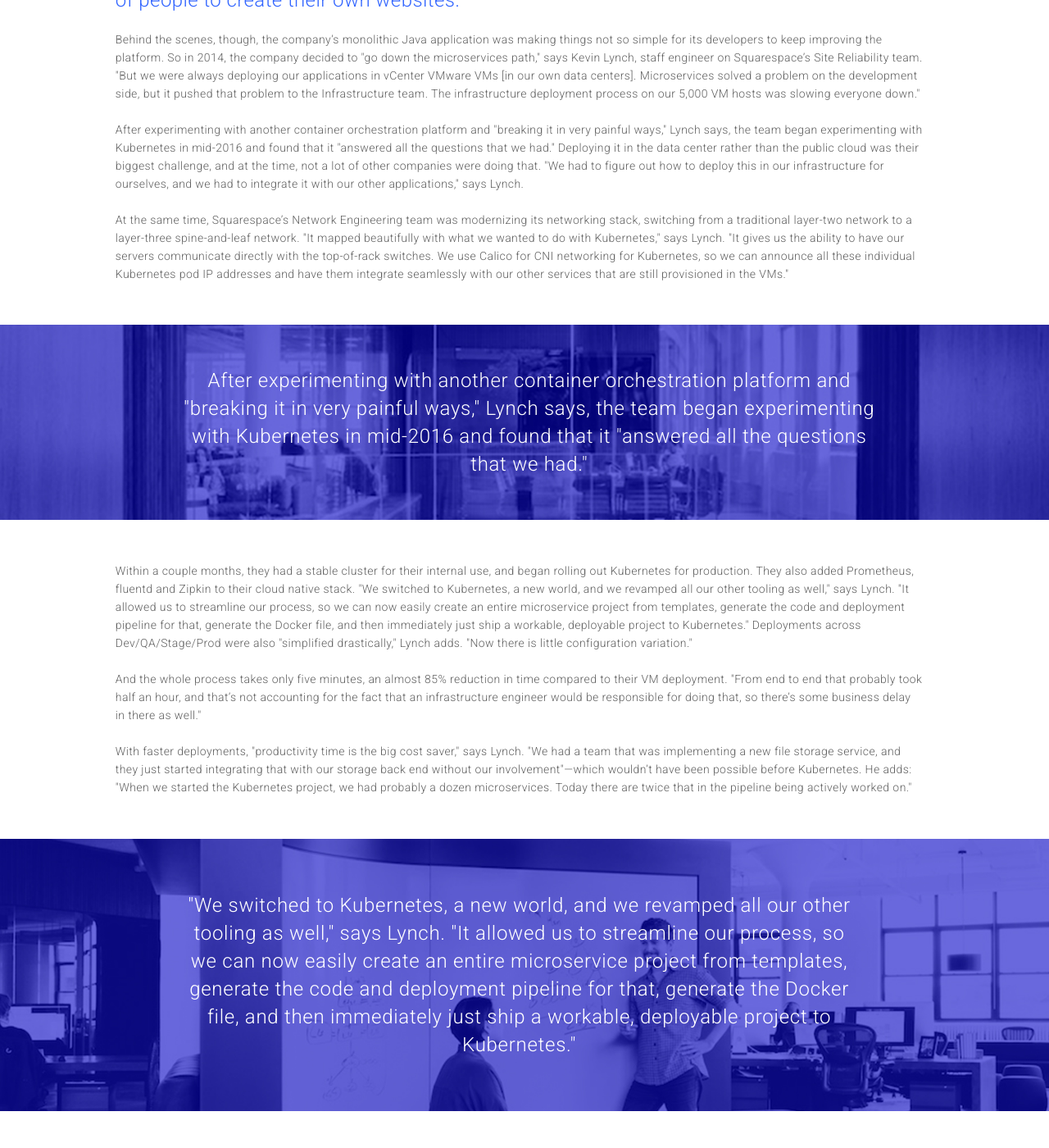
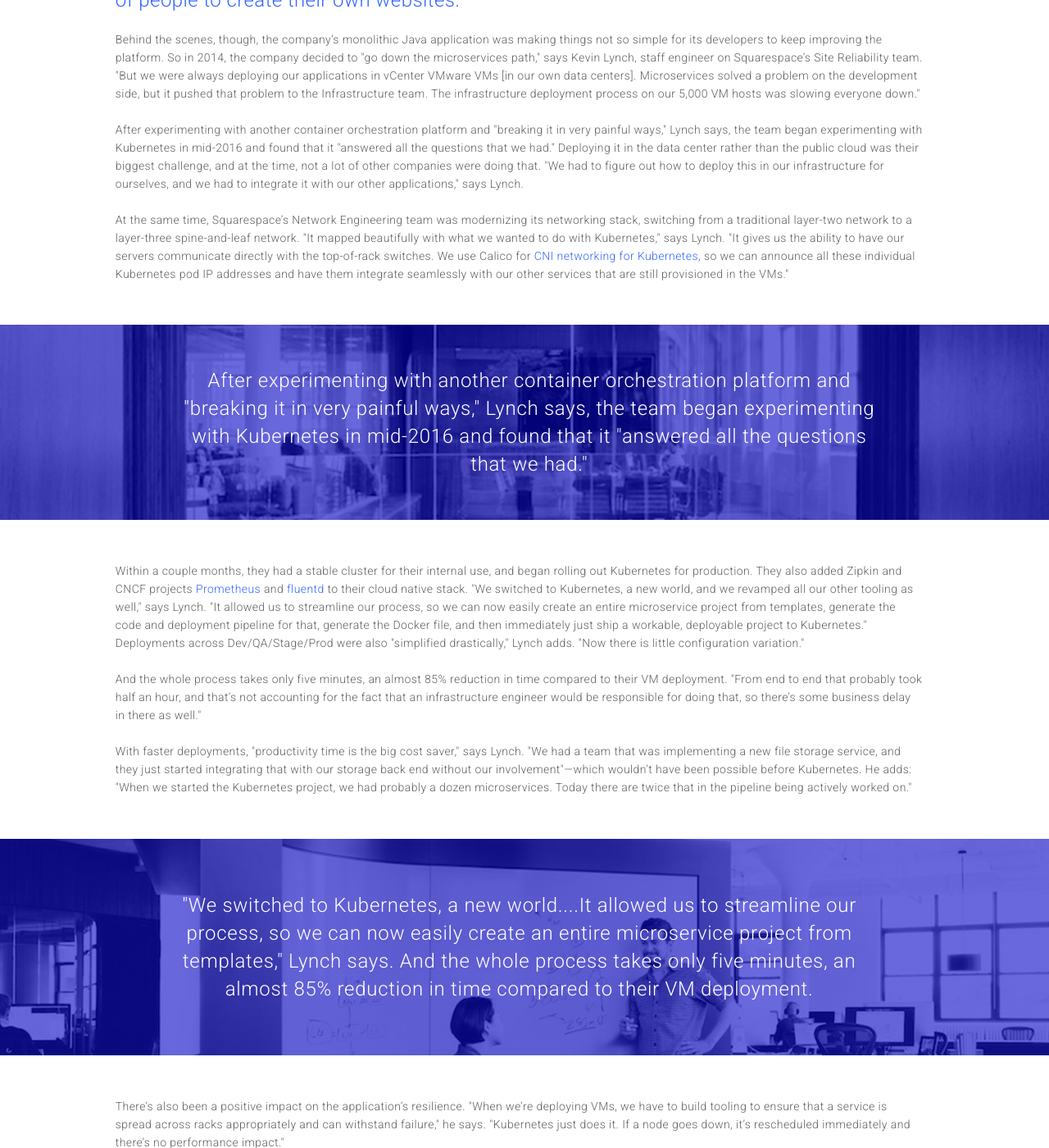
Before and after one commit to alexcontini/alexcontini.github.io, a Jekyll site: the page built from Squarespace/squarespace.html, in a window 1280 px wide and 1400 px high, scrolled down 1187 px. Shown: the whole window at 82% size. Built offline with Jekyll 4.4.1, drawn with Linux system fonts in a browser that asks for light colours; some of the changed text lies outside the part shown.

Commit message:
Update squarespace.html

```diff
--- a/Squarespace/squarespace.html
+++ b/Squarespace/squarespace.html
@@ -60,7 +60,7 @@
 <div class="fullcol">
   <h2>Since it was started in a dorm room in 2003, Squarespace has made it simple for millions of people to create their own websites.</h2> Behind the scenes, though, the company’s monolithic Java application was making things not so simple for its developers to keep improving the platform. So in 2014, the company decided to "go down the microservices path," says Kevin Lynch, staff engineer on Squarespace’s Site Reliability team. "But we were always deploying our applications in vCenter VMware VMs [in our own data centers]. Microservices solved a problem on the development side, but it pushed that problem to the Infrastructure team. The infrastructure deployment process on our 5,000 VM hosts was slowing everyone down."<br><br>
   After experimenting with another container orchestration platform and "breaking it in very painful ways," Lynch says, the team began experimenting with Kubernetes in mid-2016 and found that it "answered all the questions that we had." Deploying it in the data center rather than the public cloud was their biggest challenge, and at the time, not a lot of other companies were doing that. "We had to figure out how to deploy this in our infrastructure for ourselves, and we had to integrate it with our other applications," says Lynch.<br><br>
-  At the same time, Squarespace’s Network Engineering team was modernizing its networking stack, switching from a traditional layer-two network to a layer-three spine-and-leaf network. "It mapped beautifully with what we wanted to do with Kubernetes," says Lynch. "It gives us the ability to have our servers communicate directly with the top-of-rack switches. We use Calico for CNI networking for Kubernetes, so we can announce all these individual Kubernetes pod IP addresses and have them integrate seamlessly with our other services that are still provisioned in the VMs."
+  At the same time, Squarespace’s Network Engineering team was modernizing its networking stack, switching from a traditional layer-two network to a layer-three spine-and-leaf network. "It mapped beautifully with what we wanted to do with Kubernetes," says Lynch. "It gives us the ability to have our servers communicate directly with the top-of-rack switches. We use Calico for <a href="https://github.com/containernetworking/cnihttps://github.com/containernetworking/cni">CNI networking for Kubernetes</a>, so we can announce all these individual Kubernetes pod IP addresses and have them integrate seamlessly with our other services that are still provisioned in the VMs."
 
 </div>
 
@@ -72,7 +72,7 @@
 </div>
 
 <div class="fullcol">
-  Within a couple months, they had a stable cluster for their internal use, and began rolling out Kubernetes for production. They also added Prometheus, fluentd and Zipkin to their cloud native stack. "We switched to Kubernetes, a new world, and we revamped all our other tooling as well," says Lynch. "It allowed us to streamline our process, so we can now easily create an entire microservice project from templates, generate the code and deployment pipeline for that, generate the Docker file, and then immediately just ship a workable, deployable project to Kubernetes." Deployments across Dev/QA/Stage/Prod were also "simplified drastically," Lynch adds. "Now there is little configuration variation."
+  Within a couple months, they had a stable cluster for their internal use, and began rolling out Kubernetes for production. They also added Zipkin and CNCF projects <a href="https://prometheus.io/">Prometheus</a> and <a href="https://www.fluentd.org/">fluentd</a> to their cloud native stack. "We switched to Kubernetes, a new world, and we revamped all our other tooling as well," says Lynch. "It allowed us to streamline our process, so we can now easily create an entire microservice project from templates, generate the code and deployment pipeline for that, generate the Docker file, and then immediately just ship a workable, deployable project to Kubernetes." Deployments across Dev/QA/Stage/Prod were also "simplified drastically," Lynch adds. "Now there is little configuration variation."
 <br><br>
   And the whole process takes only five minutes, an almost 85% reduction in time compared to their VM deployment. "From end to end that probably took half an hour, and that’s not accounting for the fact that an infrastructure engineer would be responsible for doing that, so there’s some business delay in there as well."
 <br><br>
@@ -83,13 +83,13 @@
 
 <div class="banner4">
   <div class="banner4text">
-  "We switched to Kubernetes, a new world, and we revamped all our other tooling as well," says Lynch. "It allowed us to streamline our process, so we can now easily create an entire microservice project from templates, generate the code and deployment pipeline for that, generate the Docker file, and then immediately just ship a workable, deployable project to Kubernetes."
+  "We switched to Kubernetes, a new world....It allowed us to streamline our process, so we can now easily create an entire microservice project from templates," Lynch says. And the whole process takes only five minutes, an almost 85% reduction in time compared to their VM deployment.
   </div>
 </div>
 
 
 <div class="fullcol">
-  There’s also been a positive impact on the application’s resilience. "When we’re deploying VMs, we have to build tooling to insure that a service is spread across racks appropriately and can withstand failure," he says. "Kubernetes just does it. If a node goes down, it’s rescheduled immediately and there’s no performance impact."
+  There’s also been a positive impact on the application’s resilience. "When we’re deploying VMs, we have to build tooling to ensure that a service is spread across racks appropriately and can withstand failure," he says. "Kubernetes just does it. If a node goes down, it’s rescheduled immediately and there’s no performance impact."
 <br><br>
   Another big benefit is autoscaling. "It wasn’t really possible with the way we’ve been using VMware," says Lynch, "but now we can just add the appropriate autoscaling features via Kubernetes directly, and boom, it’s scaling up as demand increases. And it worked out of the box."
 <br><br>
@@ -100,7 +100,7 @@
 
 <div class="banner5">
   <div class="banner5text">
-    "When we’re deploying VMs, we have to build tooling to insure that a service is spread across racks appropriately and can withstand failure," he says. "Kubernetes just does it. If a node goes down, it’s rescheduled immediately and there’s no performance impact."
+    "When we’re deploying VMs, we have to build tooling to ensure that a service is spread across racks appropriately and can withstand failure," he says. "Kubernetes just does it. If a node goes down, it’s rescheduled immediately and there’s no performance impact."
   </div>
 </div>
 
```
